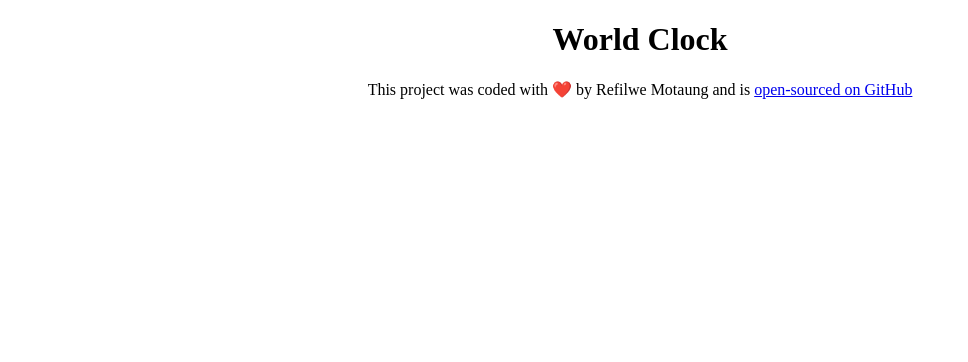
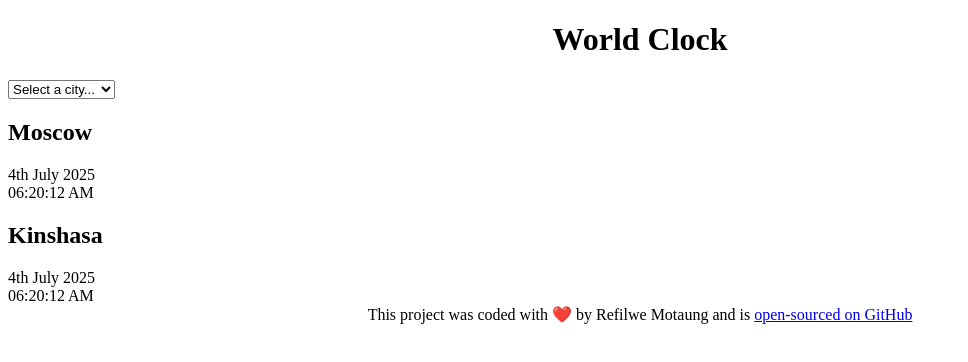
Before and after one commit to Mafifiza/world-clock, a plain HTML site: page index.html in a window 1280 px wide. Shown: the whole page, without its empty margins (0-968 px from the left). Drawn offline with Linux system fonts and the light colour scheme.

Commit message:
Added the basic HTML

```diff
--- a/index.html
+++ b/index.html
@@ -7,7 +7,28 @@
     <title>World Clock - Refilwe Motaung</title>
   </head>
   <body>
-    <h1>World Clock</h1>
+    <div class="container">
+      <h1>World Clock</h1>
+
+      <select>
+        <option value="">Select a city...</option>
+        <option value="">Johannesburg</option>
+        <option value="">Istanbul</option>
+        <option value="">Malta</option>
+        <option value="">Maldives</option>
+      </select>
+
+      <div class="city">
+        <h2>Moscow</h2>
+        <div class="date">4th July 2025</div>
+        <div class="time">06:20:12 AM</div>
+      </div>
+      <div class="city">
+        <h2>Kinshasa</h2>
+        <div class="date">4th July 2025</div>
+        <div class="time">06:20:12 AM</div>
+      </div>
+    </div>
     <footer>
       This project was coded with ❤️ by Refilwe Motaung and is
       <a href="https://github.com/Mafifiza/world-clock" target="_blank">
```
